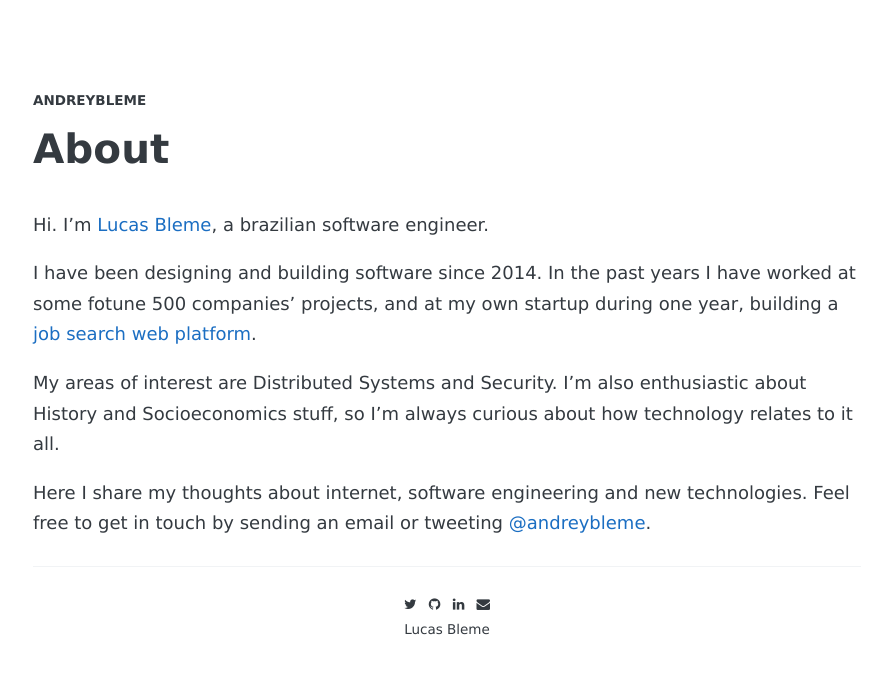
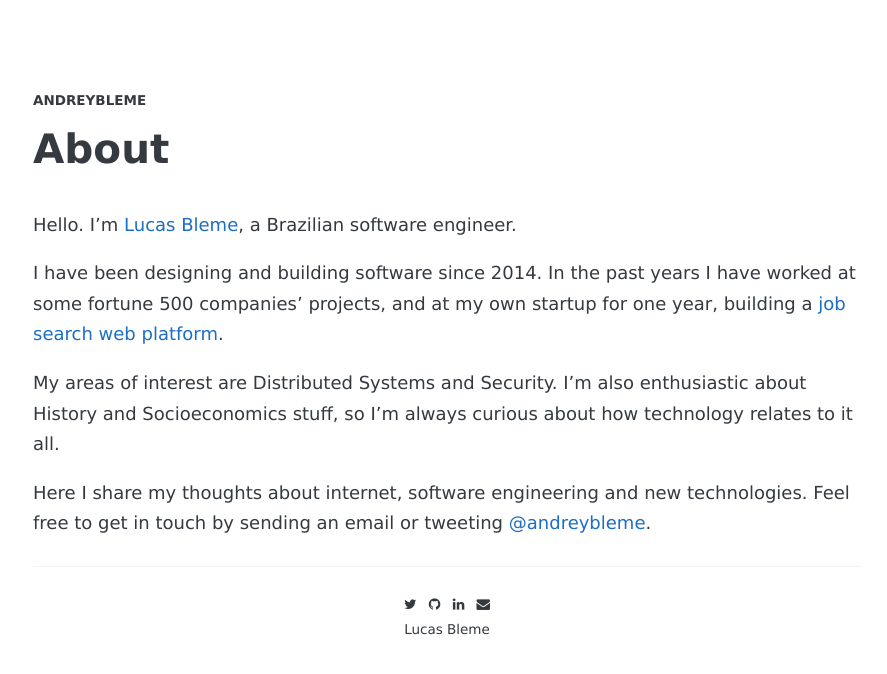
Before and after one commit to andreybleme/andreybleme.github.io, a Jekyll site: the page built from about.md, in a window 1280 px wide. Shown: the top 674 px of the page, without its empty margins (193-1080 px from the left). Built offline with Jekyll 4.4.1, drawn with Linux system fonts in a browser that asks for light colours; nearby versions of some CDN libraries; some web fonts are replaced.

Commit message:
Change 'about' page

```diff
--- a/about.md
+++ b/about.md
@@ -3,9 +3,9 @@
 permalink: /about/
 ---
 
-Hi. I'm [Lucas Bleme](https://www.linkedin.com/in/andreybleme/), a brazilian software engineer.
+Hello. I'm [Lucas Bleme](https://www.linkedin.com/in/andreybleme/), a Brazilian software engineer.
 
-I have been designing and building software since 2014. In the past years I have worked at some fotune 500 companies' projects, and at my own startup during one year, building a [job search web platform](https://vulpi.com.br/).
+I have been designing and building software since 2014. In the past years I have worked at some fortune 500 companies' projects, and at my own startup for one year, building a [job search web platform](https://vulpi.com.br/).
 
 My areas of interest are Distributed Systems and Security. I'm also enthusiastic about History and Socioeconomics stuff, so I'm always curious about how technology relates to it all.
 
```
